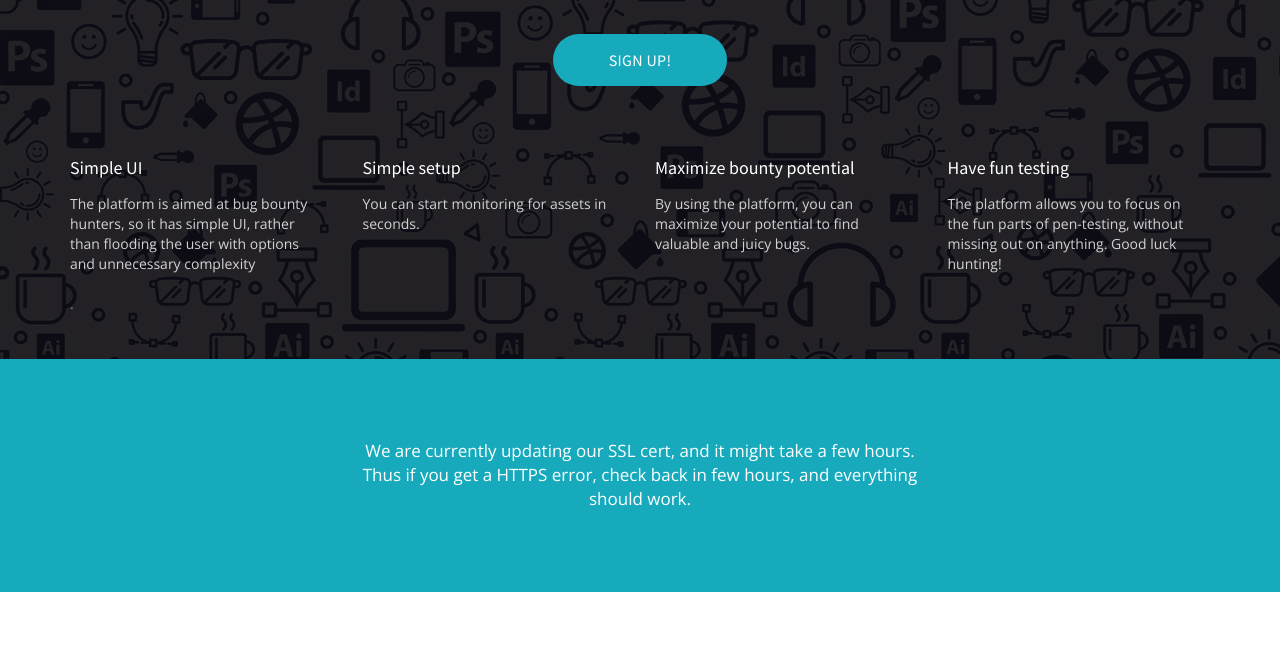
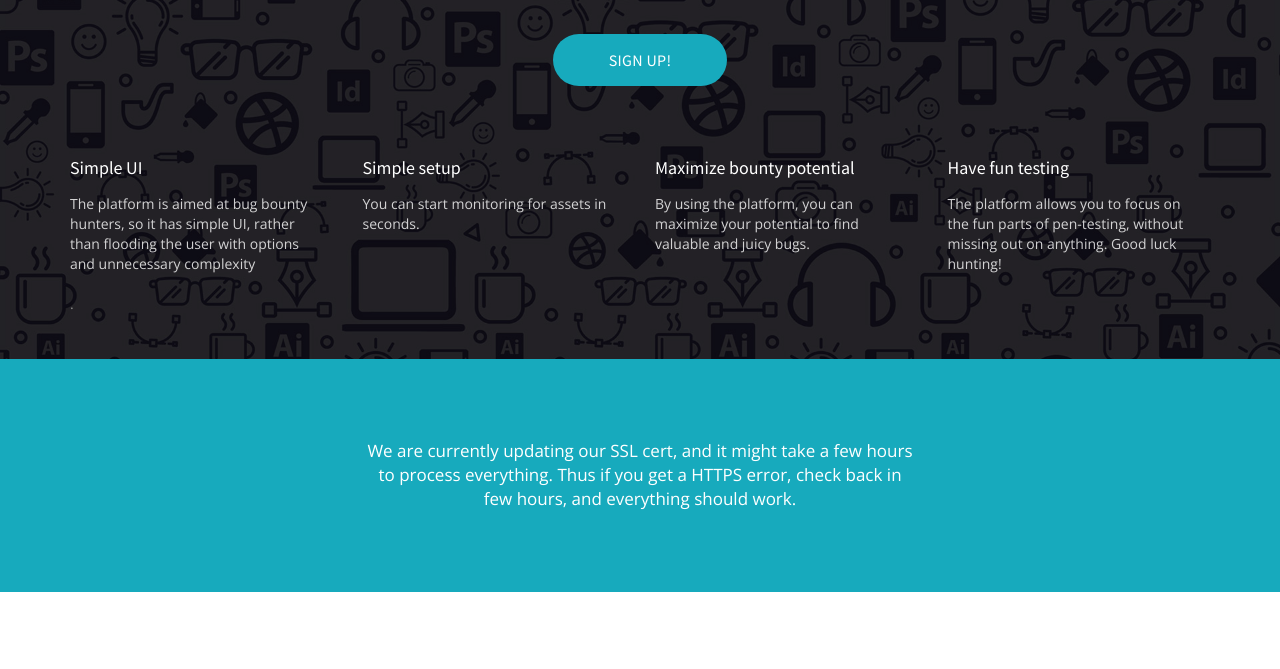
Before and after one commit to cyber-guard/buglabs-front, a plain HTML site: page index.html in a window 1280 px wide. Shown: the part 351-1020 px from the top of the page. Drawn offline with nearby package versions, Linux system fonts and the light colour scheme.

Commit message:
grammar...

```diff
--- a/index.html
+++ b/index.html
@@ -90,7 +90,7 @@
       <div class="container">
           <div class="row">
               <div class="banner-form col-md-6 col-md-offset-3">
-                  <p>We are currently updating our SSL cert, and it might take a few hours. Thus if you get a HTTPS error, check back in few hours, and everything should work.</p>
+                  <p>We are currently updating our SSL cert, and it might take a few hours to process everything. Thus if you get a HTTPS error, check back in few hours, and everything should work.</p>
               </div>
           </div>
       </div>
```
